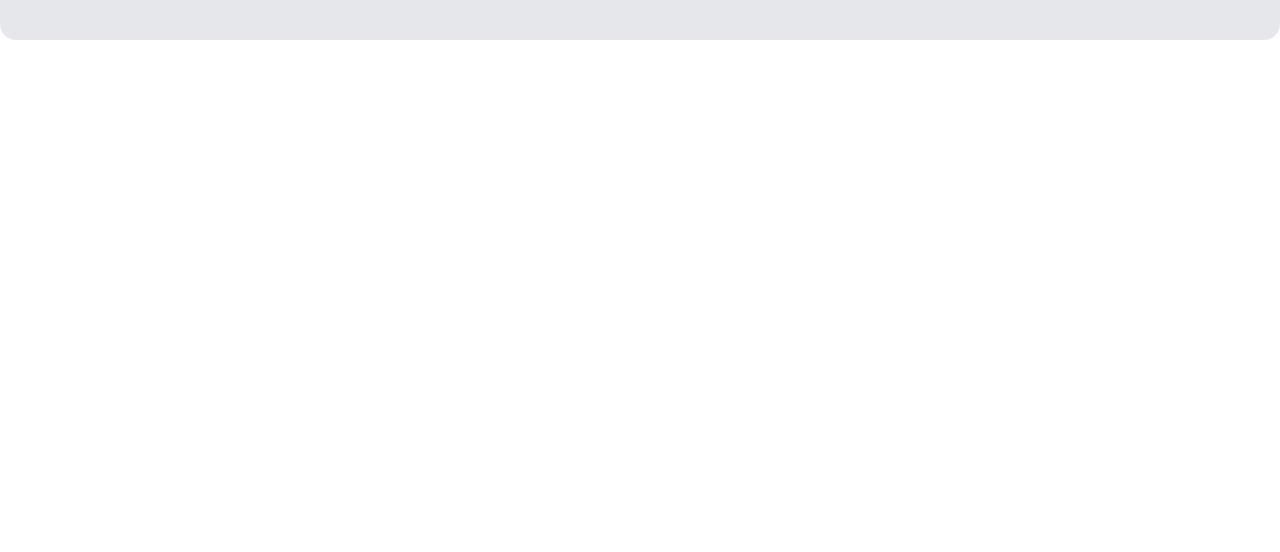
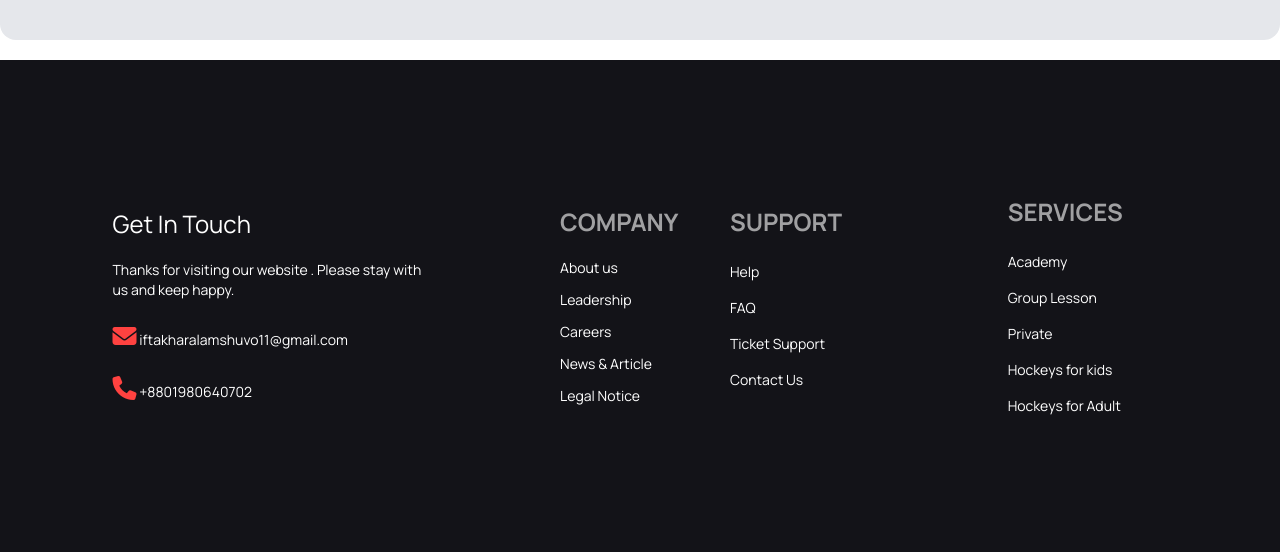
Before and after one commit to alamshuvo/Hockey-s, a plain HTML site: page index.html in a window 1280 px wide. Shown: the part 6280-6832 px from the top of the page. Before the commit the page ends 6320 px from the top, so only its background shows below. Drawn offline with nearby package versions, Linux system fonts and the light colour scheme.

Commit message:
footer section added

```diff
--- a/index.html
+++ b/index.html
@@ -899,7 +899,7 @@
         </div>
             <!-- social media -->
             <div class=" bg-gray-200 w-full py-14 rounded-2xl space-y-5">
-              <h2 class="text-center text-2xl font-extrabold">Social Media</h2>
+              <h2 class="text-center text-2xl font-extrabold">Social <span>Media</span></h2>
               <div class="flex justify-center items-center gap-4">
                 <i class="fa-brands fa-twitter text-2xl text-sky-600"></i>
                 <i class="fa-brands fa-facebook text-2xl text-blue-400"></i>
@@ -912,5 +912,48 @@
       </section>
 
     </main>
+    <footer class="footer p-10 bg-[#131318] text-base-content space-y-2 mt-5 text-[#FFFFFF]">
+      <div class="flex flex-col lg:flex-row mx-auto lg:gap-32 lg:justify-between justify-center items-center gap-10 lg:py-24 py-10 text-center md:text-start">
+    <div class="md:w-2/5 space-y-5">
+      <h2 class="text-2xl">Get In Touch</h2>
+      <p>Thanks for visiting our website . Please stay with us and keep happy.</p>
+      <p><i class=" text-2xl text-primary fa-solid fa-envelope"></i>  iftakharalamshuvo11@gmail.com</p>
+      <p><i class=" text-2xl text-primary fa-solid fa-phone"></i>  +8801980640702</p>
+    </div>
+    <div class=" md:w-2/5 flex flex-row lg:gap36 gap-5 ">
+    <div class=" flex-1">
+      <nav class="flex flex-col space-y-3">
+        <header class="footer-title text-2xl">Company</header>
+        <a class="link link-hover">About us</a>
+        <a class="link link-hover"> Leadership</a>
+        <a class="link link-hover">Careers</a>
+        <a class="link link-hover"> News & Article</a>
+        <a class="link link-hover"> Legal Notice</a>
+      </nav>
+    </div>
+    <div class=" flex-1">
+      <nav class="flex flex-col space-y-4">
+        <header class="footer-title text-2xl">Support</header>
+        <a class="link link-hover">Help</a>
+        <a class="link link-hover">FAQ</a>
+        <a class="link link-hover">Ticket Support</a>
+        <a class="link link-hover">Contact Us</a>
+      </nav>
+    </div>
+  </div>
+      <div class=" md:w-1/5 space-y-5 mx-auto">
+        <nav class="flex flex-col space-y-4">
+          <header class="footer-title text-2xl">Services</header>
+          <a class="link link-hover">Academy</a>
+          <a class="link link-hover">Group Lesson</a>
+          <a class="link link-hover"> Private</a>
+          <a class="link link-hover"> Hockeys for kids</a>
+          <a class="link link-hover"> Hockeys for Adult</a>
+        </nav>
+      </div>
+    </div>
+
+
+    </footer>
   </body>
 </html>
```
